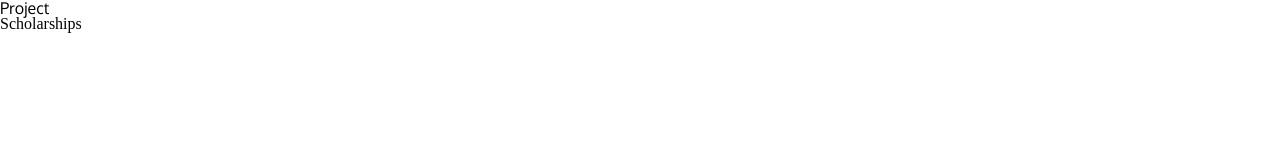
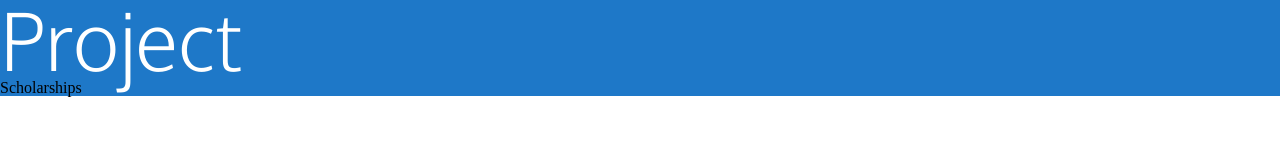
Before and after one commit to Mabonzo/Project, a plain HTML site: page index.html in a window 1280 px wide. Drawn offline with Linux system fonts and the light colour scheme.

Commit message:
banners colors

```diff
--- a/resources/css/style.css
+++ b/resources/css/style.css
@@ -4,8 +4,15 @@ font-family: 'Open Sans', sans-serif;
 font-family: 'Ubuntu', sans-serif;
 */
 
+header {
+  width: 100%;
+  background-color: #1E78C8;
+}
 h1 {
   font-family: 'Oxygen', sans-serif;
+  font-weight:300;
+  font-size: 5rem;
+  color: #FFF;
 }
 h2 {
   font-family: 'Ubuntu', sans-serif;
```
